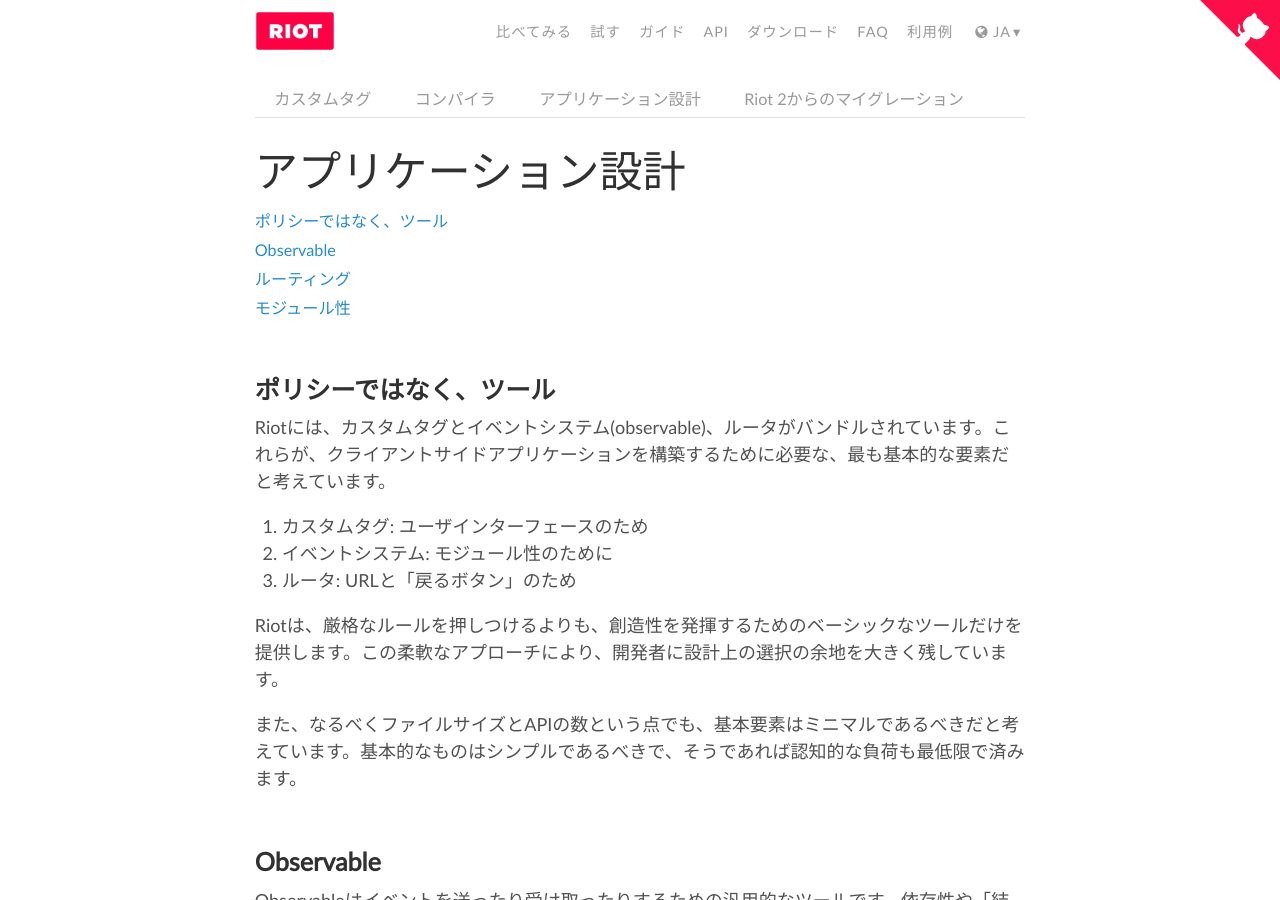
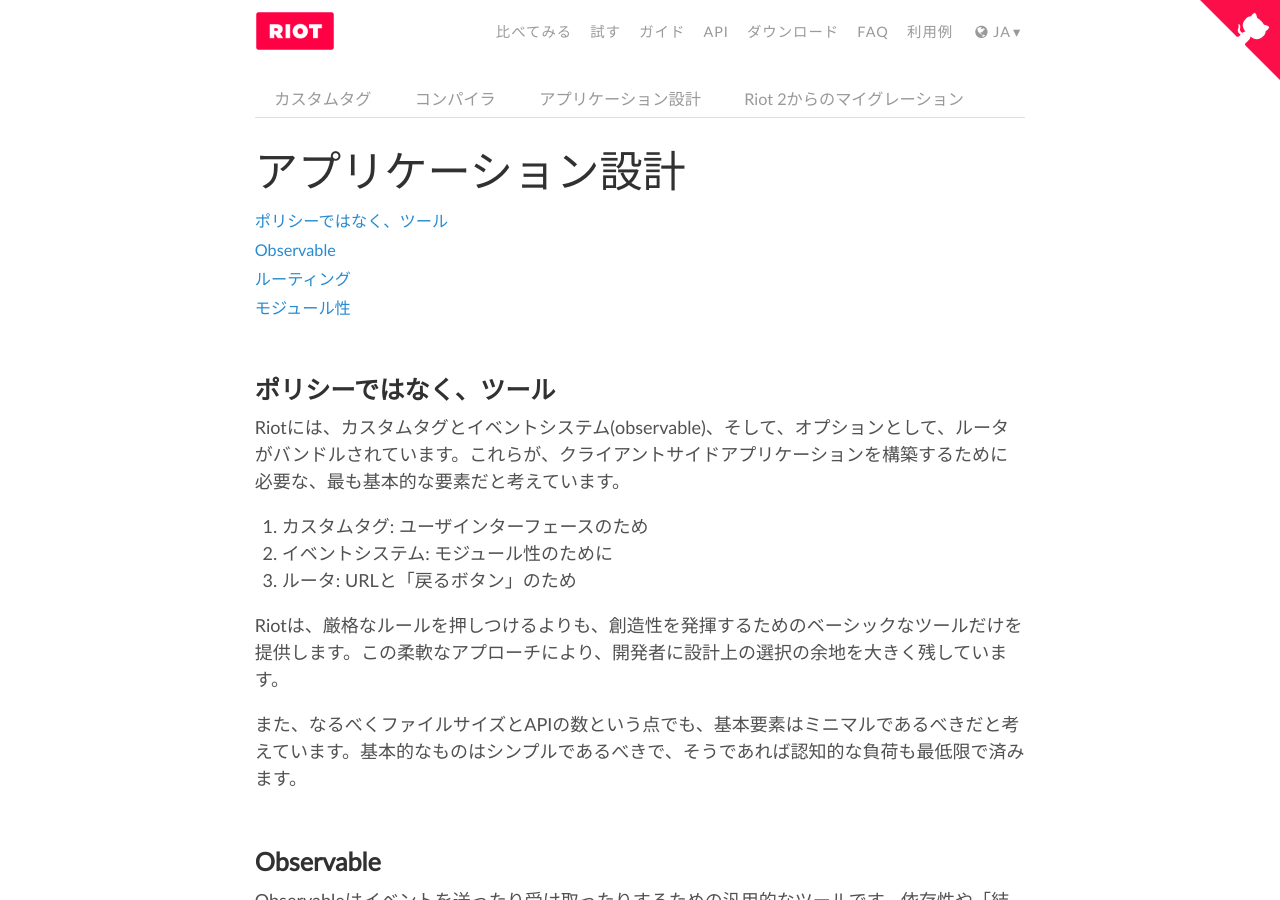
Before and after one commit to riot/riot.github.io, a Jekyll site: the page built from ja/guide/application-design.md, in a window 1280 px wide and 900 px high. Built offline with Jekyll 4.4.1, drawn with Linux system fonts in a browser that asks for light colours; nearby versions of some CDN libraries; some of the changed text lies outside the part shown.

Commit message:
Update Japanese translation application-design page.

```diff
--- a/ja/guide/application-design.md
+++ b/ja/guide/application-design.md
@@ -7,7 +7,7 @@
 
 ## ポリシーではなく、ツール
 
-Riotには、カスタムタグとイベントシステム(observable)、ルータがバンドルされています。これらが、クライアントサイドアプリケーションを構築するために必要な、最も基本的な要素だと考えています。
+Riotには、カスタムタグとイベントシステム(observable)、そして、オプションとして、ルータがバンドルされています。これらが、クライアントサイドアプリケーションを構築するために必要な、最も基本的な要素だと考えています。
 
 1. カスタムタグ: ユーザインターフェースのため
 2. イベントシステム: モジュール性のために
```
Also changed, not shown: other parts of ja/guide/application-design.md (+1 -1 lines).
